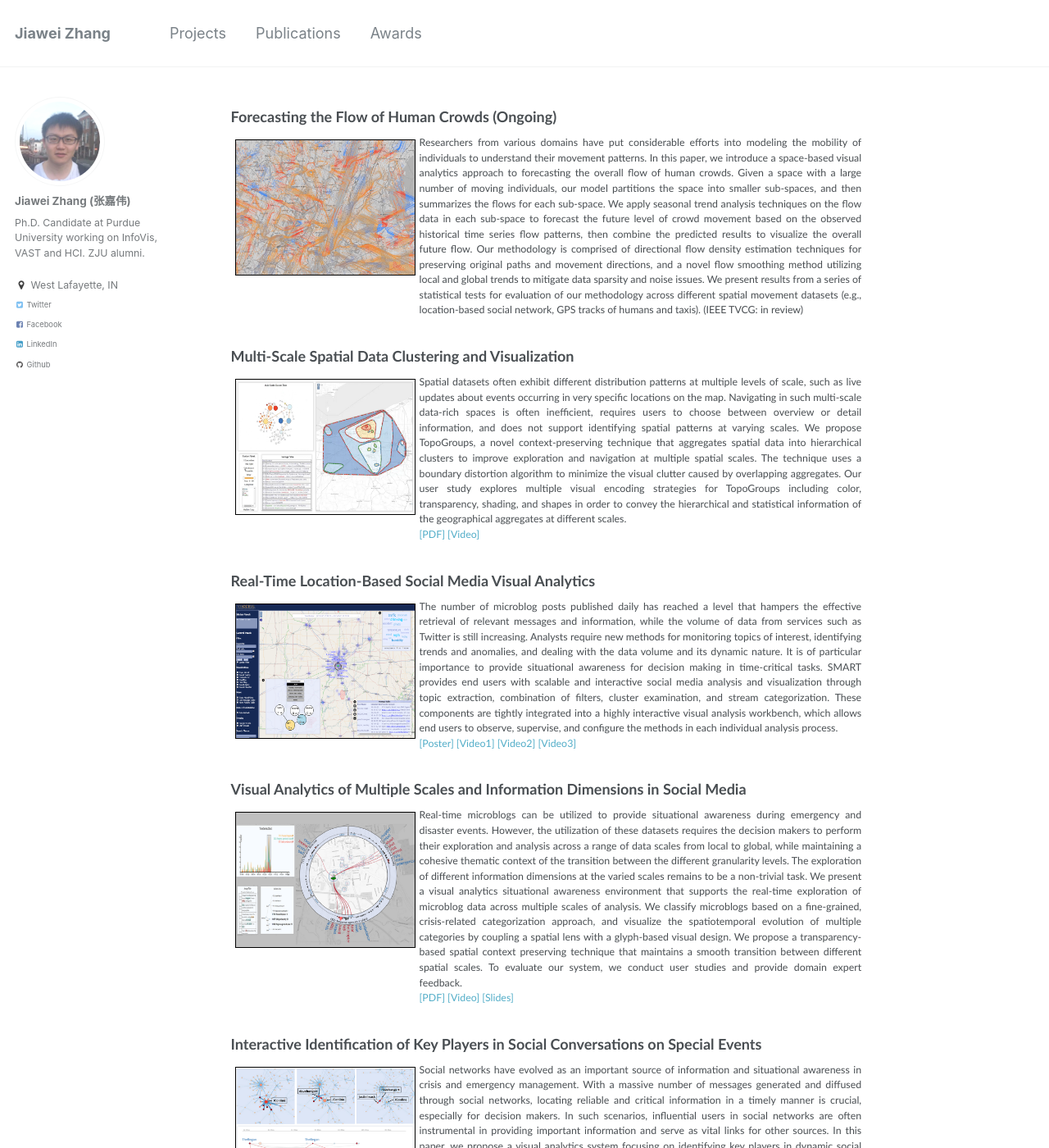
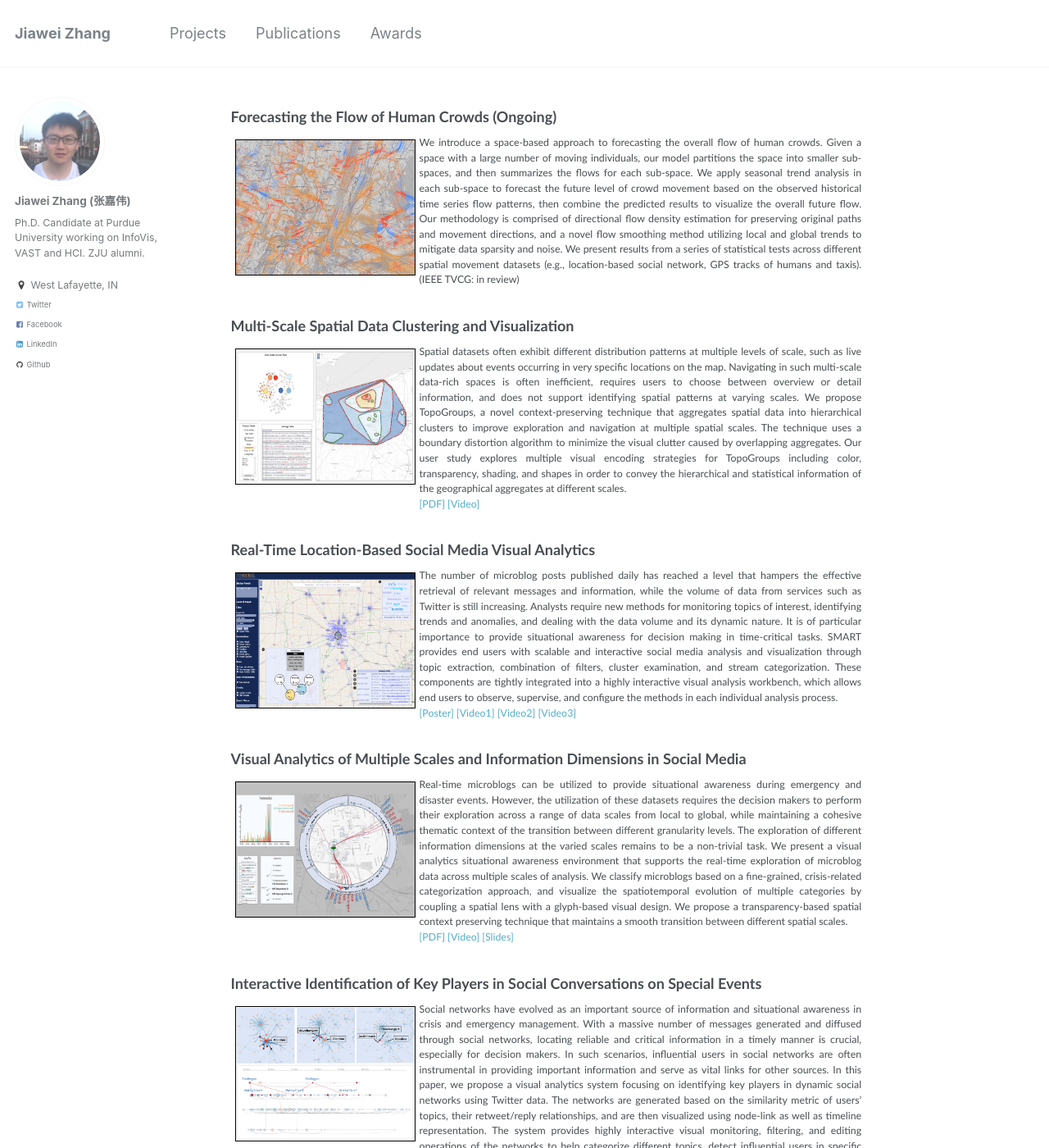
Before and after one commit to rivulet-zhang/rivulet-zhang.github.io, a Jekyll site: the page built from _pages/projects.md, in a window 1280 px wide and 1400 px high. Shown: the whole window at 82% size. Built offline with Jekyll 4.4.1, drawn with Linux system fonts in a browser that asks for light colours.

Commit message:
initial commit

```diff
--- a/_pages/projects.md
+++ b/_pages/projects.md
@@ -10,7 +10,7 @@
 
 <img class="bord" style="float: left; margin: 5px 5px 5px 5px;" src="/images/TVCG17-teaser.png" width="220" border="1"/>
 
-<p class="dsp" style="overflow: hidden;">Researchers from various domains have put considerable efforts into modeling the mobility of individuals to understand their movement patterns. In this paper, we introduce a space-based visual analytics approach to forecasting the overall flow of human crowds. Given a space with a large number of moving individuals, our model partitions the space into smaller sub-spaces, and then summarizes the flows for each sub-space. We apply seasonal trend analysis techniques on the flow data in each sub-space to forecast the future level of crowd movement based on the observed historical time series flow patterns, then combine the predicted results to visualize the overall future flow. Our methodology is comprised of directional flow density estimation techniques for preserving original paths and movement directions, and a novel flow smoothing method utilizing local and global trends to mitigate data sparsity and noise issues. We present results from a series of statistical tests for evaluation of our methodology across different spatial movement datasets (e.g., location-based social network, GPS tracks of humans and taxis). (IEEE TVCG: in review)<br>
+<p class="dsp" style="overflow: hidden;">We introduce a space-based approach to forecasting the overall flow of human crowds. Given a space with a large number of moving individuals, our model partitions the space into smaller sub-spaces, and then summarizes the flows for each sub-space. We apply seasonal trend analysis in each sub-space to forecast the future level of crowd movement based on the observed historical time series flow patterns, then combine the predicted results to visualize the overall future flow. Our methodology is comprised of directional flow density estimation for preserving original paths and movement directions, and a novel flow smoothing method utilizing local and global trends to mitigate data sparsity and noise. We present results from a series of statistical tests across different spatial movement datasets (e.g., location-based social network, GPS tracks of humans and taxis). (IEEE TVCG: in review)<br>
 </p>
 
 <br>**Multi-Scale Spatial Data Clustering and Visualization**<br>
@@ -27,8 +27,7 @@
 
 <img class="bord" style="float: left; margin: 5px 5px 5px 5px;" src="/images/SMART.png" width="220" border="1"/>
 
-<p class="dsp" style="overflow: hidden;">The number of microblog posts published daily has reached a level that hampers the effective retrieval of relevant messages and information, while the volume of data from services such as Twitter is still increasing. Analysts require new methods for monitoring topics of interest, identifying trends and anomalies, and dealing with the data volume and its dynamic nature. It is of particular importance to provide situational awareness for decision making in time-critical tasks. SMART provides end users with scalable and interactive social media analysis and visualization
-through topic extraction, combination of filters, cluster examination, and stream categorization. These components are tightly integrated into a highly interactive visual analysis workbench, which allows end users to observe, supervise, and configure the methods in each individual analysis process.<br>
+<p class="dsp" style="overflow: hidden;">The number of microblog posts published daily has reached a level that hampers the effective retrieval of relevant messages and information, while the volume of data from services such as Twitter is still increasing. Analysts require new methods for monitoring topics of interest, identifying trends and anomalies, and dealing with the data volume and its dynamic nature. It is of particular importance to provide situational awareness for decision making in time-critical tasks. SMART provides end users with scalable and interactive social media analysis and visualization through topic extraction, combination of filters, cluster examination, and stream categorization. These components are tightly integrated into a highly interactive visual analysis workbench, which allows end users to observe, supervise, and configure the methods in each individual analysis process.<br>
 <a href="http://pixel.ecn.purdue.edu:8080/~zhan1486/permanent/SMART/SMARTPoster.pdf">[Poster]</a>
 <a href="http://pixel.ecn.purdue.edu:8080/~zhan1486/permanent/SMART/SMARTDemo-bostonBombing.wmv">[Video1]</a>
 <a href="http://pixel.ecn.purdue.edu:8080/~zhan1486/permanent/SMART/SMARTDemo-HurricaneSandy.wmv">[Video2]</a>
@@ -39,7 +38,7 @@
 
 <img class="bord" style="float: left; margin: 5px 5px 5px 5px;" src="/images/EV16-teaser.png" width="220" border="1"/>
 
-<p class="dsp" style="overflow: hidden;">Real-time microblogs can be utilized to provide situational awareness during emergency and disaster events. However, the utilization of these datasets requires the decision makers to perform their exploration and analysis across a range of data scales from local to global, while maintaining a cohesive thematic context of the transition between the different granularity levels. The exploration of different information dimensions at the varied scales remains to be a non-trivial task. We present a visual analytics situational awareness environment that supports the real-time exploration of microblog data across multiple scales of analysis. We classify microblogs based on a fine-grained, crisis-related categorization approach, and visualize the spatiotemporal evolution of multiple categories by coupling a spatial lens with a glyph-based visual design. We propose a transparency-based spatial context preserving technique that maintains a smooth transition between different spatial scales. To evaluate our system, we conduct user studies and provide domain expert feedback.<br>
+<p class="dsp" style="overflow: hidden;">Real-time microblogs can be utilized to provide situational awareness during emergency and disaster events. However, the utilization of these datasets requires the decision makers to perform their exploration across a range of data scales from local to global, while maintaining a cohesive thematic context of the transition between different granularity levels. The exploration of different information dimensions at the varied scales remains to be a non-trivial task. We present a visual analytics situational awareness environment that supports the real-time exploration of microblog data across multiple scales of analysis. We classify microblogs based on a fine-grained, crisis-related categorization approach, and visualize the spatiotemporal evolution of multiple categories by coupling a spatial lens with a glyph-based visual design. We propose a transparency-based spatial context preserving technique that maintains a smooth transition between different spatial scales.<br>
 <a href="http://pixel.ecn.purdue.edu:8080/~zhan1486/permanent/EV16/Eurovis16_Microblogs_Zhang_paper.pdf">[PDF]</a>
 <a href="http://pixel.ecn.purdue.edu:8080/~zhan1486/permanent/EV16/Eurovis16_Microblogs_Zhang_video.mp4">[Video]</a>
 <a href="http://pixel.ecn.purdue.edu:8080/~zhan1486/permanent/EV16/Eurovis16_Microblogs_Zhang_slides.pdf">[Slides]</a>
```
